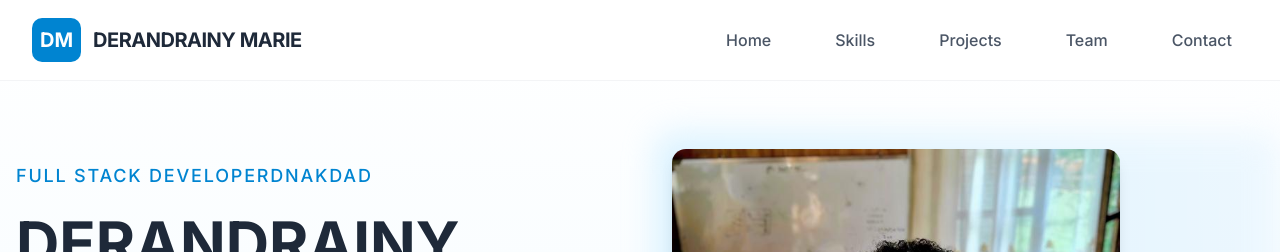
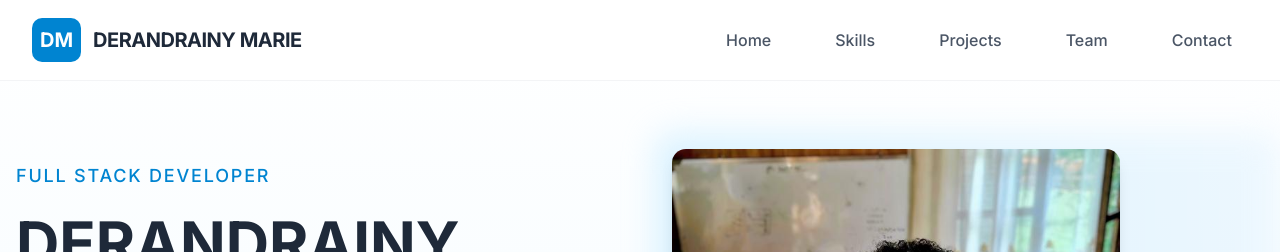
Before and after one commit to Dera2Salles/portofolio, a React (Vite) app: page / in a window 1280 px wide. Shown: the top 252 px of the page. Built offline with nearby package versions, Linux system fonts and the light colour scheme.

Commit message:
Fix typo in Hero component

```diff
--- a/src/components/Hero.tsx
+++ b/src/components/Hero.tsx
@@ -16,7 +16,7 @@ const Hero: React.FC = () => {
           className="flex flex-col items-start text-left"
         >
           <h2 className="text-lg font-medium mb-4 text-sky-600 uppercase tracking-widest">
-            Full Stack Developerdnakdad
+            Full Stack Developer
           </h2>
           <h1 className="text-5xl md:text-6xl font-bold mb-8 leading-tight">
             <span className="block">DERANDRAINY</span>
```
